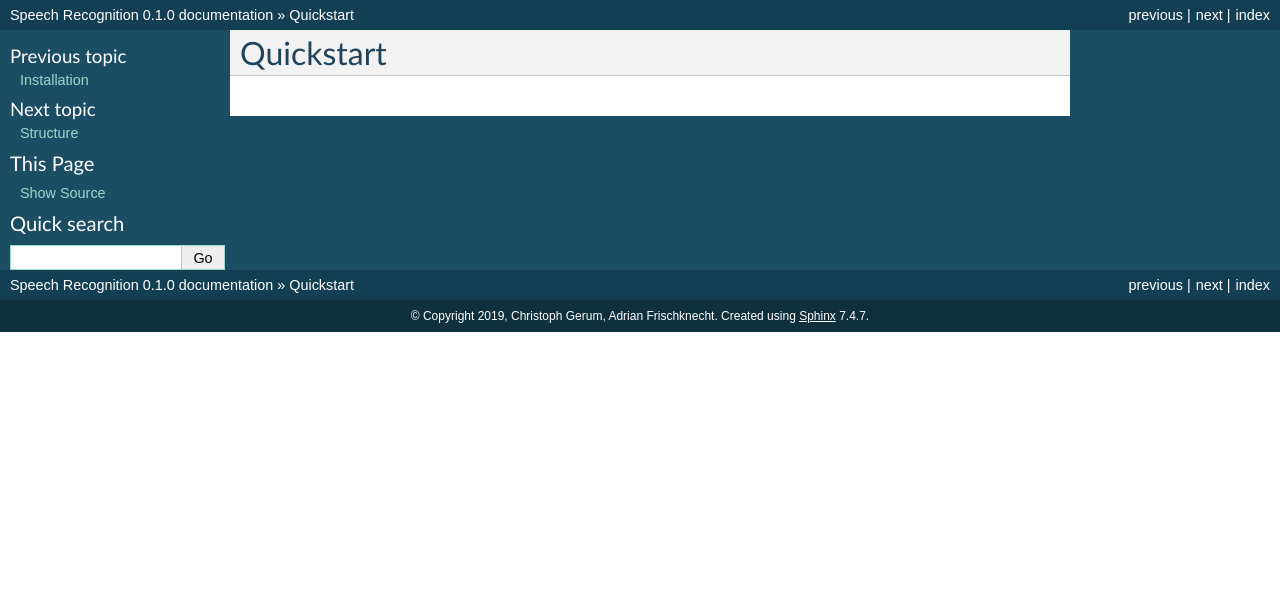
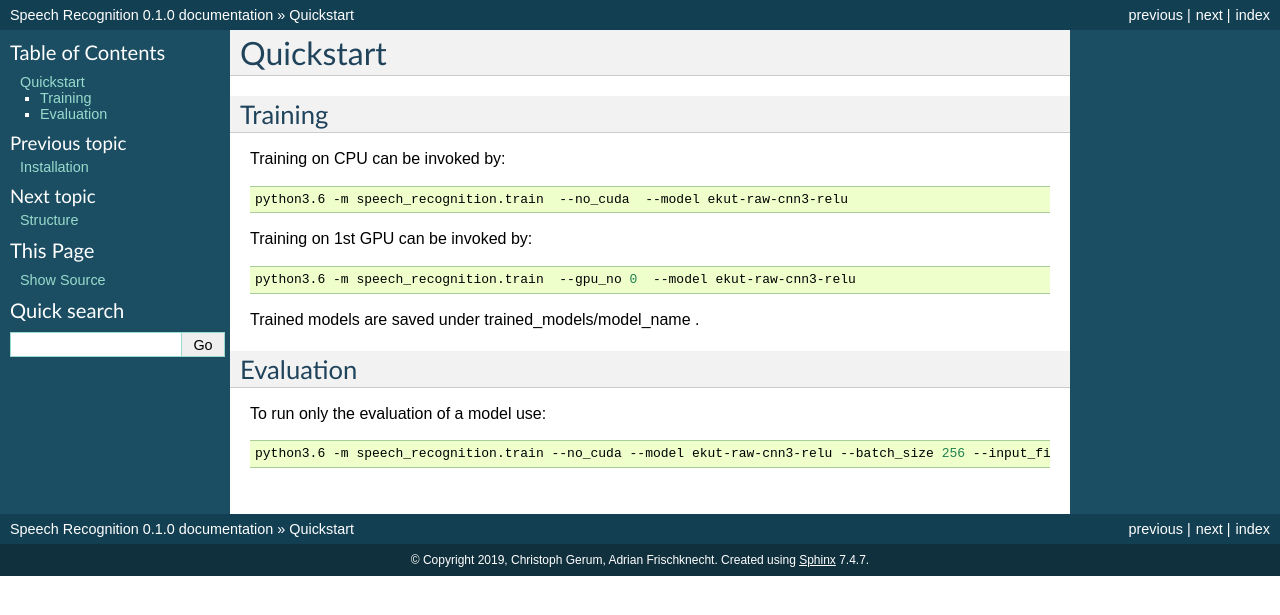
Before and after one commit to ekut-es/hannah, a Sphinx documentation site: the page built from doc/quickstart.rst, in a window 1280 px wide. Shown: the top 615 px of the page. Built offline with Sphinx 7.4.7, drawn with Linux system fonts in a browser that asks for light colours.

Commit message:
Add quickstart to documentation

```diff
--- a/doc/quickstart.rst
+++ b/doc/quickstart.rst
@@ -1,2 +1,28 @@
 Quickstart
 ==========
+
+
+Training
+--------
+Training on CPU can be invoked by:
+
+.. code-block:: bash
+
+    python3.6 -m speech_recognition.train  --no_cuda  --model ekut-raw-cnn3-relu
+
+Training on 1st GPU can be invoked by:
+
+.. Code-block:: bash
+
+    python3.6 -m speech_recognition.train  --gpu_no 0  --model ekut-raw-cnn3-relu
+
+Trained models are saved under trained_models/model_name .
+
+Evaluation
+----------
+
+To run only the evaluation of a model use:
+
+.. code-block:: bash
+
+    python3.6 -m speech_recognition.train --no_cuda --model ekut-raw-cnn3-relu --batch_size 256 --input_file trained_models/ekut-raw-cnn3-relu/model.pt --type eval
```
Also changed, not shown: doc/installation.rst (+4 -4 lines).
